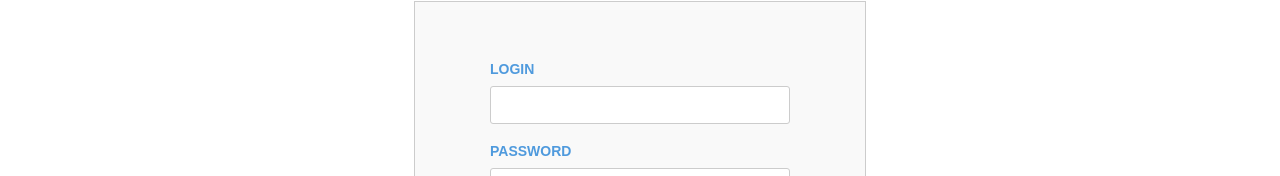
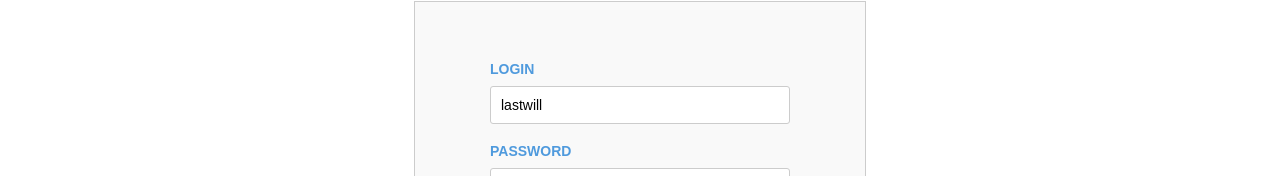
Before and after one commit to MyWishPlatform/lastwill_frontend, an Angular app: page /login in a window 1280 px wide. Shown: the part 232-408 px from the top of the page. Built offline with nearby package versions, Linux system fonts and the light colour scheme.

Commit message:
add demo data to login page

```diff
--- a/src/app/user-login/user-login.component.html
+++ b/src/app/user-login/user-login.component.html
@@ -4,7 +4,7 @@
       <input type="text" id="login" name="login" [(ngModel)]="user.login" /></div>
     <div class="form--input-group">
       <label for="password" class="color-blue">PASSWORD</label>
-      <input type="password" id="password" name="password" [(ngModel)]="user.password" />
+      <input type="password" id="password" name="password" [(ngModel)]="user.password"/>
     </div>
     <div class="form--input-group"><input type="submit" value="DEMO ACCESS" class="bcg-blue"></div>
   </form>
--- a/src/app/user-login/user-login.component.ts
+++ b/src/app/user-login/user-login.component.ts
@@ -17,8 +17,8 @@ export class UserLoginComponent implements OnInit {
 
   ngOnInit() {
     this.user = {
-      login: null,
-      password: null
+      login: 'lastwill',
+      password: 'lastwill'
     };
   }
   login(login: string, password: string): void {
```
